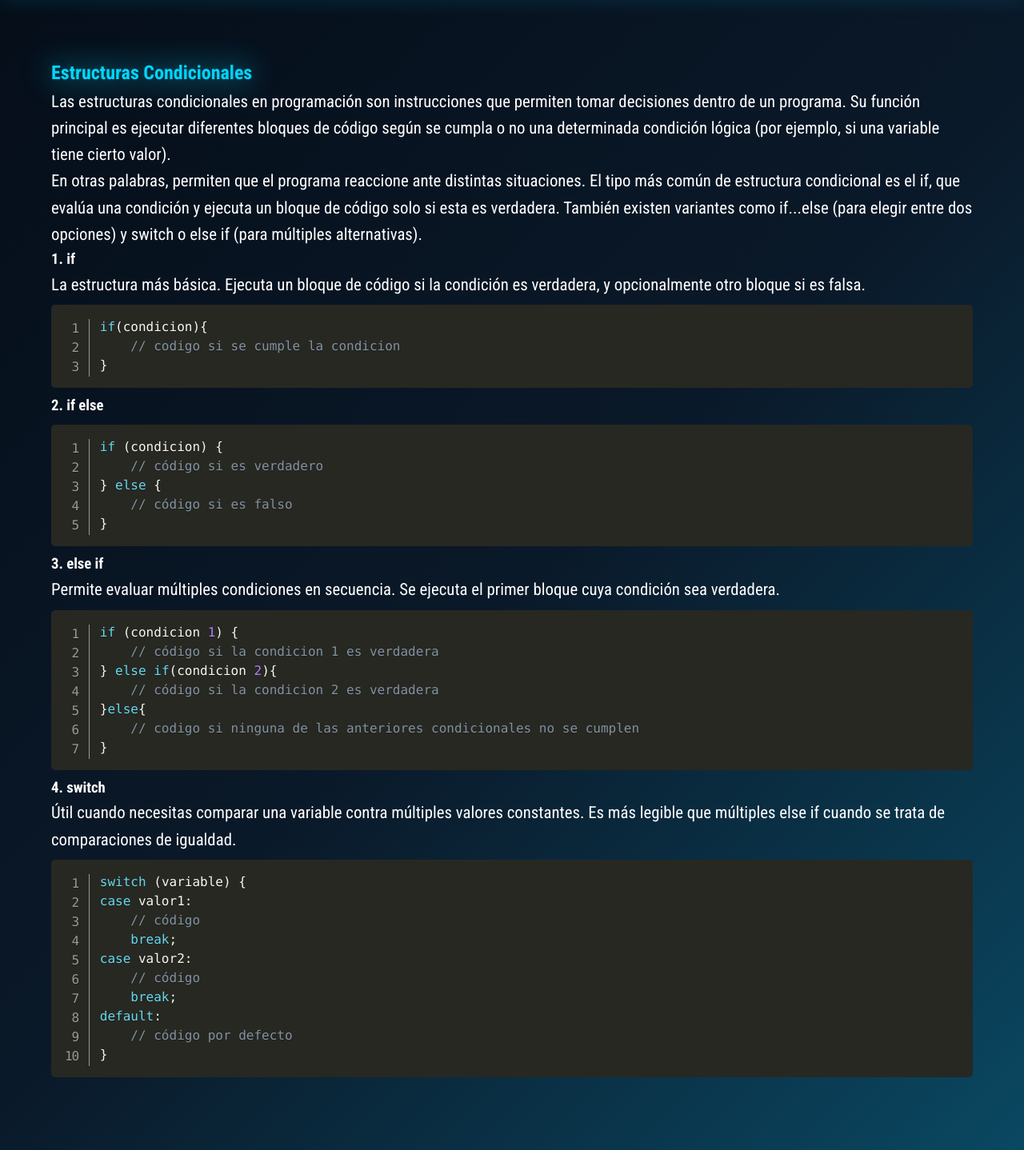
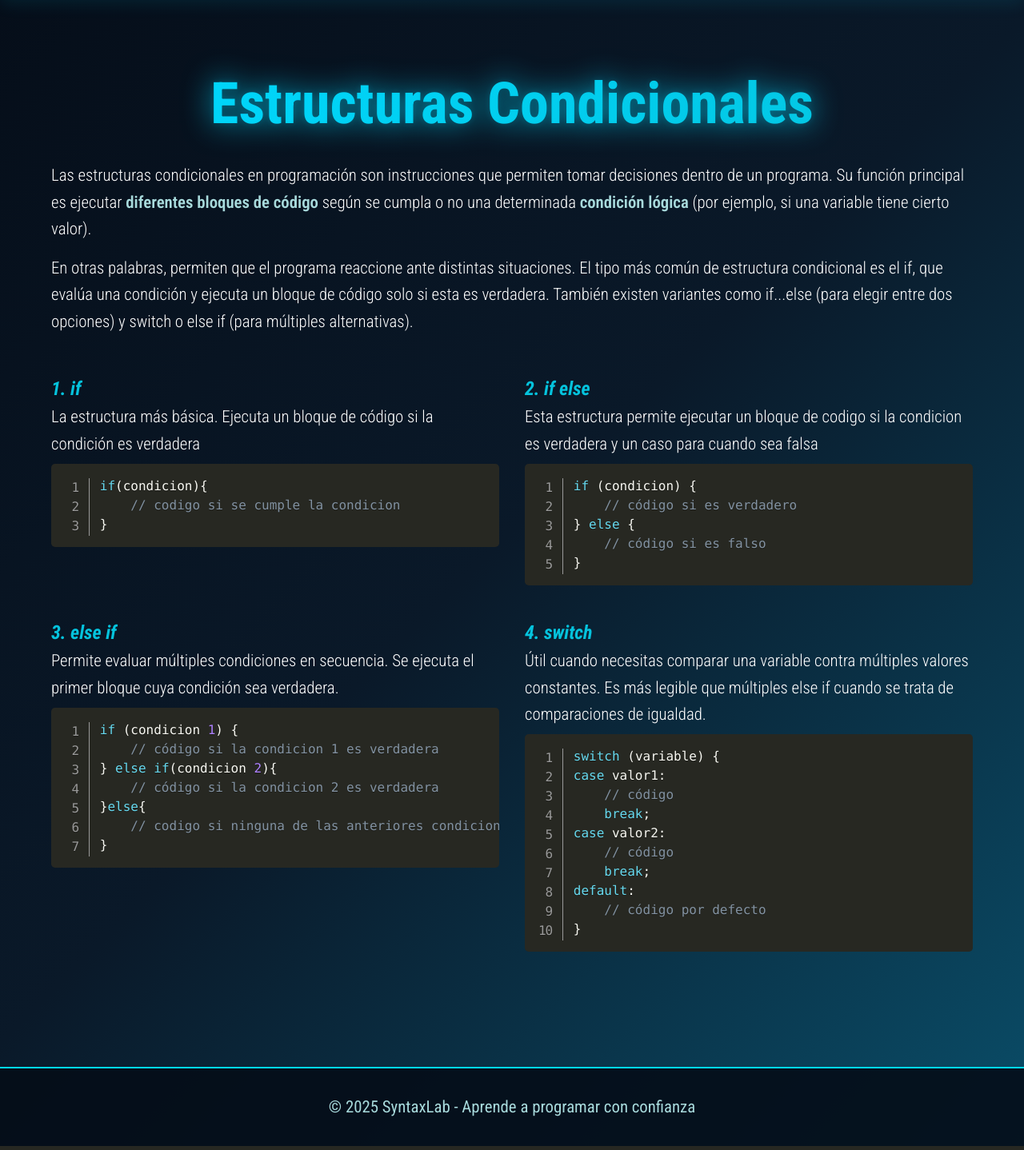
Before and after one commit to progValji/Sintaxis-en-Java, a Flask app: page /condicionales in a window 1280 px wide. Shown: the part 101-1539 px from the top of the page at 80% size. Run offline with Flask 3, Linux system fonts and the light colour scheme.

Commit message:
Estilos Terminados Topics

```diff
--- a/static/CSS/main.css
+++ b/static/CSS/main.css
@@ -40,7 +40,23 @@
             margin: 0 auto;
         }
 
-        .mainContainer{padding: 4.5rem 0;}
+        .topics{
+            display: flex;
+            flex-wrap: wrap;
+            justify-content: flex-start;
+            gap: 2rem;
+
+            & .topic{
+                flex: 1 1 clamp(365px, 40%, 40%);
+                min-width: 0;
+
+                & .topic__title{
+                    color: var(--color-accent);
+                    font-size: 1.5rem;
+                }
+
+            }
+        }
 
         .neon{
             background: linear-gradient(90deg, var(--color-primary), var(--color-accent));
@@ -67,6 +83,21 @@
         .italic  { font-style: italic; }
         .text-muted { color: var(--color-text-secondary); }
         .text-accent { color: var(--color-accent); }
+
+        .mainContainer{
+            padding: 4.5rem 0;
+
+            & div:first-child{
+                margin-bottom: 3rem;
+                & p:first-of-type{margin-bottom: 1rem;}
+            }
+        }
+
+        .mainTitle{
+            font-size: clamp(3rem, 2.526rem + 2.632vw, 4.5rem);
+            margin-bottom: 1rem;
+            text-align: center;
+        }
 
         /* Header */
         .header {
--- a/templates/condicionales.html
+++ b/templates/condicionales.html
@@ -5,30 +5,32 @@
     <main>
         <section class="mainContainer container">
             <div>
-                <h1 class="main__title neon">Estructuras Condicionales</h1>
+                <h1 class="mainTitle neon">Estructuras Condicionales</h1>
 
-                <p>Las estructuras condicionales en programación son instrucciones que permiten tomar decisiones
-                dentro de un programa. Su función principal es ejecutar diferentes bloques de código según
-                se cumpla o no una determinada condición lógica (por ejemplo, si una variable tiene cierto
+                <p class="fw-300">Las estructuras condicionales en programación son instrucciones que permiten tomar decisiones
+                dentro de un programa. Su función principal es ejecutar <span class="fw-600 text-muted">diferentes bloques de código</span> según
+                se cumpla o no una determinada <span class="fw-600 text-muted">condición lógica</span> (por ejemplo, si una variable tiene cierto
                 valor).</p>
 
-                <p>En otras palabras, permiten que el programa reaccione ante distintas situaciones.
+                <p class="fw-300">En otras palabras, permiten que el programa reaccione ante distintas situaciones.
                 El tipo más común de estructura condicional es el if, que evalúa una condición y ejecuta un bloque de código
                 solo si esta es verdadera. También existen variantes como if...else (para elegir entre dos opciones) y
                 switch o else if (para múltiples alternativas).</p>
             </div>
-            <div>
-                <article>
-                    <h1>1. if</h1>
-                    <p>La estructura más básica. Ejecuta un bloque de código si la condición es verdadera, y
-                        opcionalmente otro bloque si es falsa.</p>
+            <div class="topics">
+                <article class="topic">
+                    <h1 class="topic__title italic">1. if</h1>
+                    <p class="topic__paragraph fw-300">La estructura más básica. Ejecuta un bloque de código si la condición es verdadera</p>
                     <pre class="language-java"><code class="line-numbers">
 if(condicion){
     // codigo si se cumple la condicion
 }</code></pre>
                 </article>
-                <article>
-                    <h1>2. if else</h1>
+                <article class="topic">
+                    <h1 class="topic__title italic">2. if else</h1>
+                    <p class="topic__paragraph fw-300">Esta estructura permite ejecutar un bloque de codigo si la condicion
+                        es verdadera y un caso para cuando sea falsa
+                    </p>
                     <pre class="language-java"><code class="line-numbers">
 if (condicion) {
     // código si es verdadero
@@ -37,9 +39,9 @@
 }
 </code></pre>
                 </article>
-                <article>
-                    <h1>3. else if</h1>
-                    <p>Permite evaluar múltiples condiciones en secuencia. Se ejecuta el primer bloque cuya
+                <article class="topic">
+                    <h1 class="topic__title italic">3. else if</h1>
+                    <p class="topic__paragraph fw-300">Permite evaluar múltiples condiciones en secuencia. Se ejecuta el primer bloque cuya
                         condición sea verdadera.</p>
                     <pre class="language-java"><code class="line-numbers">
 if (condicion 1) {
@@ -51,9 +53,9 @@
 }
 </code></pre>
                 </article>
-                <article>
-                    <h1>4. switch</h1>
-                    <p>Útil cuando necesitas comparar una variable contra múltiples valores constantes. Es más
+                <article class="topic">
+                    <h1 class="topic__title italic">4. switch</h1>
+                    <p class="topic__paragraph fw-300">Útil cuando necesitas comparar una variable contra múltiples valores constantes. Es más
                         legible que múltiples else if cuando se trata de comparaciones de igualdad.</p>
                     <pre class="language-java"><code class="line-numbers">
 switch (variable) {
--- a/templates/index.html
+++ b/templates/index.html
@@ -5,7 +5,7 @@
     <main>
         <section class="mainContainer container">
             <div>
-                <h1 class="main__title neon">Domina la Sintaxis de Programación</h1>
+                <h1 class="maintitle neon">Domina la Sintaxis de Programación</h1>
                 <p class="main__subtitle fw-300">Aprende los fundamentos esenciales del código de manera estructurada</p>
             </div>
 
```
Also changed, not shown: static/CSS/index.css (+3 -11 lines).
